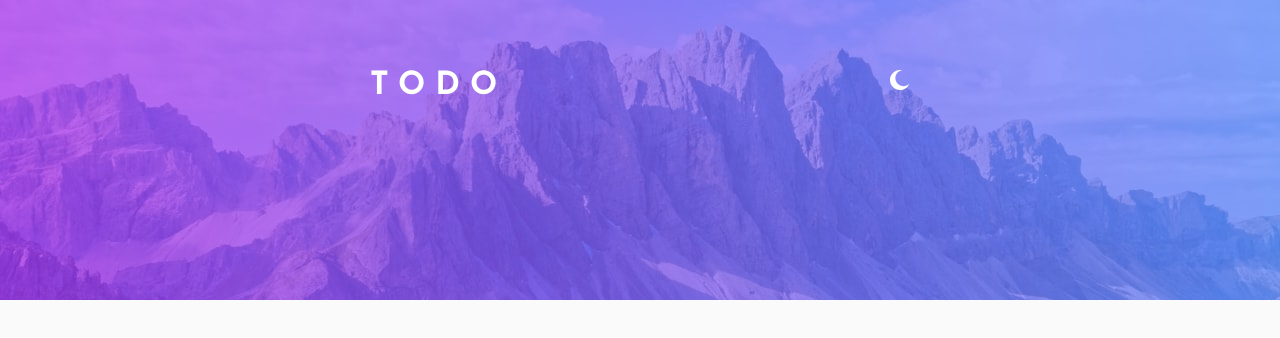
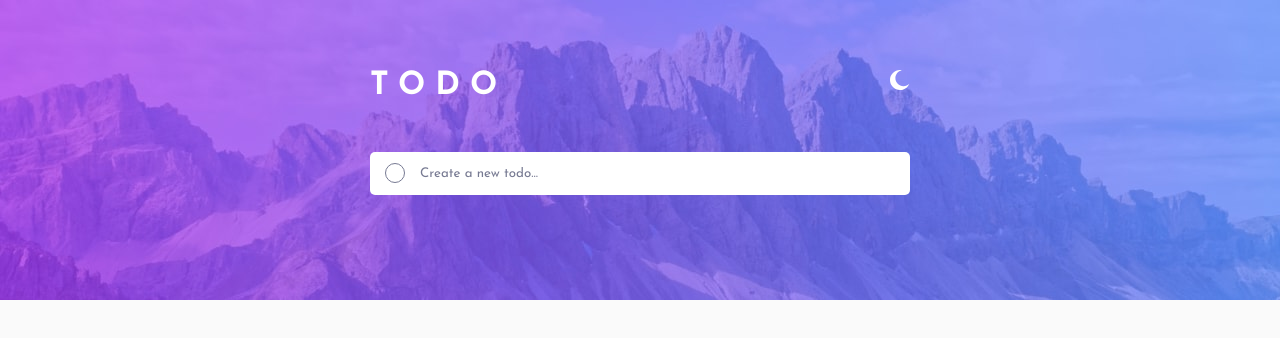
Before and after one commit to barzin144/FrontEndMentor-Todo-App, a React app: page / in a window 1280 px wide. Shown: the top 338 px of the page. Built offline with nearby package versions, Linux system fonts and the light colour scheme.

Commit message:
add input

```diff
--- a/src/components/app.jsx
+++ b/src/components/app.jsx
@@ -1,6 +1,7 @@
 import React from "react";
 import Header from "./header";
 import Hero from "./hero";
+import Input from "./input";
 
 const App = () => {
     const [theme, setTheme] = React.useState('light');
@@ -16,7 +17,8 @@ const App = () => {
         <div className={theme === 'light' ? "theme--light" : "theme--dark"}>
             <div className="page">
                 <div className="container">
-                    <Header themeSwicher={themeSwicher}/>
+                    <Header themeSwicher={themeSwicher} />
+                    <Input />
                 </div>
                 <Hero />
             </div>
--- /dev/null
+++ b/src/components/input.jsx
@@ -0,0 +1,11 @@
+import React from "react";
+
+const Input = () => {
+    return (
+        <div className="inputWrapper">
+            <input placeholder="Create a new todo..."/>
+        </div>
+    );
+};
+
+export default Input;
--- a/src/styles/_color-themes.scss
+++ b/src/styles/_color-themes.scss
@@ -1,12 +1,16 @@
 $themes: (
 	light:(
 			backgroundColor: $Very_Light_Gray,
+			inputBackground:White,
+			inputTextColor: $Very_Dark_Desaturated_Blue,
 			heroImage: url('../images/bg-desktop-light.jpg'),
 			heroMobileImage: url('../images/bg-mobile-light.jpg'),
 			themeSwicherIcon: url('../images/icon-moon.svg')
 		),
 	dark:(
 			backgroundColor: $Very_Dark_Blue,
+			inputBackground: $Very_Dark_Desaturated_Blue,
+			inputTextColor: $Very_Light_Gray,
 			heroImage: url('../images/bg-desktop-dark.jpg'),
 			heroMobileImage: url('../images/bg-mobile-dark.jpg'),
 			themeSwicherIcon: url('../images/icon-sun.svg')
--- a/src/styles/_header.scss
+++ b/src/styles/_header.scss
@@ -1,5 +1,10 @@
 .header {
 	position: relative;
+	margin-bottom: pxToRem(50);
+
+	@include breakpoint-down(small) {
+		margin-bottom: pxToRem(40);
+	}
 
 	h1 {
 		color: white;
--- /dev/null
+++ b/src/styles/_input.scss
@@ -0,0 +1,37 @@
+input {
+	padding: pxToRem(15) pxToRem(15) pxToRem(15) pxToRem(50);
+	border-radius: 5px;
+	border: none;
+	font-family: 'Josefin Sans', sans-serif;
+	width: 100%;
+	transition: background-color 400ms ease-out;
+
+	@include themed() {
+		background-color: t('inputBackground');
+		color: t('inputTextColor');
+	}
+
+	&::placeholder {
+		/* Chrome, Firefox, Opera, Safari 10.1+ */
+		color: $Dark_Grayish_Blue;
+		opacity: 1; /* Firefox */
+	}
+
+	&:focus {
+		outline: none;
+	}
+}
+
+.inputWrapper {
+	position: relative;
+	&::before {
+		position: absolute;
+		top: pxToRem(11);
+		left: pxToRem(15);
+		content: "";
+		border: 1px solid $Dark_Grayish_Blue;
+		border-radius: 50%;
+		width: pxToRem(18);
+		height: pxToRem(18);
+	}
+}
--- a/src/styles/_variables.scss
+++ b/src/styles/_variables.scss
@@ -14,7 +14,6 @@ $Light_Grayish_Blue: hsl(234, 39%, 85%);
 $Light_Grayish_Blue_Hover: hsl(236, 33%, 92%);
 $Dark_Grayish_Blue: hsl(234, 11%, 52%);
 $Very_Dark_Grayish_Blue: hsl(233, 14%, 35%);
-$Very_Dark_Grayish_Blue: hsl(237, 14%, 26%);
 
 //Fonts
 $font_sm: pxToRem(14);
--- a/src/styles/style.scss
+++ b/src/styles/style.scss
@@ -6,3 +6,4 @@
 
 @import "header";
 @import "hero";
+@import "input";
```
